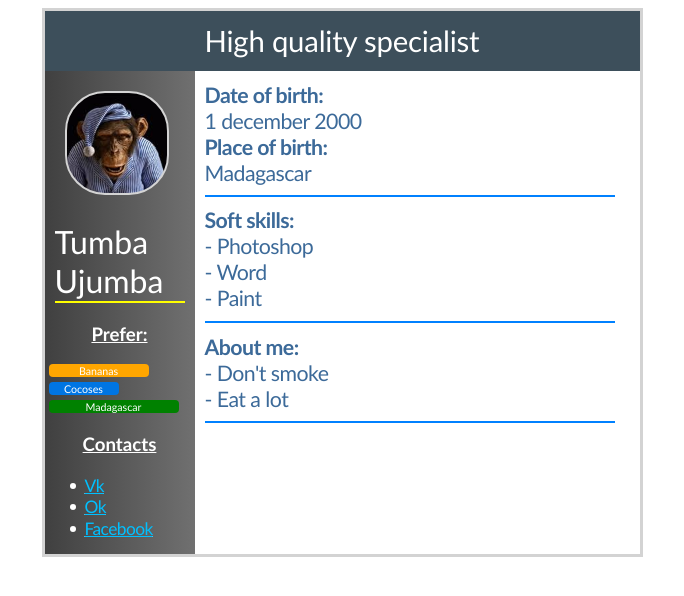
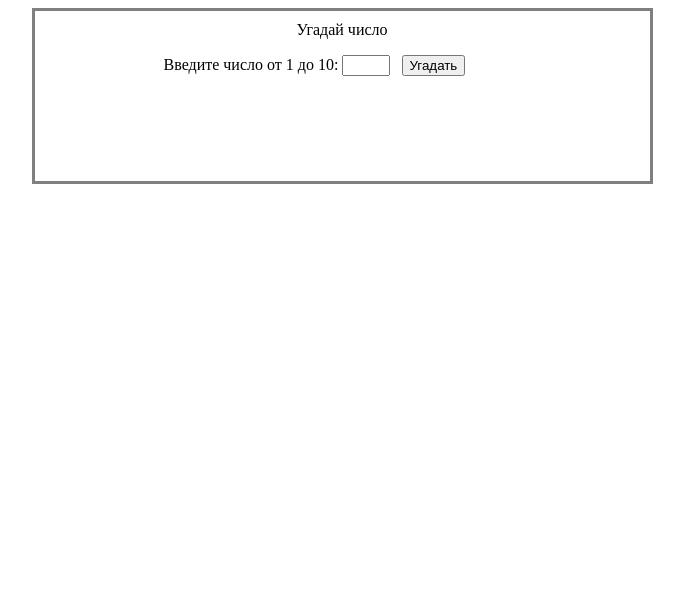
Before and after one commit to ozua/ozua.github.io, a plain HTML site: page index.html in a window 1280 px wide. Shown: the whole page, without its empty margins (298-982 px from the left). Drawn offline with Linux system fonts and the light colour scheme.

Commit message:
Update index.html

```diff
--- a/index.html
+++ b/index.html
@@ -1,188 +1,78 @@
 <!DOCTYPE html>
 <html>
 	<head>
-	<title>Professional Resume</title>
+		<title>Игра угадай число</title>
+			<script type="text/javascript" defer>
+
+				var num = Math.floor((10*Math.random()) + 1);
+				console.log(num);
+				var count = 9;
+
+
+				function main() {
+	 				if (count > 0){
+						var usernum = document.getElementById('inum').value;
+						var out = document.getElementById('out');
+
+						if (usernum == num) {
+							alert ('Ура вы угадали! Игра будет перезагружена.') (location.reload());
+						}
+						else if (usernum > num) {
+							out.innerHTML = 'Ваше число больше';
+						}
+						else {
+							out.innerHTML = 'Ваше число меньше';
+						}
+						document.getElementById('count').innerHTML = 'Осталось попыток: ' + count + ' из 10';
+						count = count - 1;
+					}
+					else {
+						alert ('Game over! Игра будет перезагружена. Число было: ' + num) (location.reload());
+					}
+				}
+			</script>
 			<style>
 				#main {
+					padding: 10px;
+					border: 3px solid grey;
 					width: 595px;
-            		height: 543px;
-            		padding: 3px;
-            		background: #D3D3D3;
+            		height: 150px;
             		margin: auto;
-            		color: #FFF;
-            		font-family: Calibri;
             	}
-        	#header {
-            		letter-spacing: -0.20px;
-            		height: 48px;
-            		background-color: #3D4F5B;
-            		text-align: center;
-            		font-size: 22pt;
-            		padding-top: 12px;
+				#input {
+					float: left;
+					margin-left: 20%;
 				}
-        	#right {
-			padding-top: 112px;
-			margin-left: 160px;
-        		font-size: 16pt;
-			letter-spacing: -0.55px;
-			color: #3C6A99;
+				#inum {
+					width: 40px;
 				}
-        	#left {
-        		width: 130px;
+				#button {
+			 		margin-top: 2.65%;
+			 		margin-left: 60%;
 			 	}
-   		#back {
-   			height: 543px;
-			background-color: #FFF;
+			 	#info {
+			 		margin-top: 5%;
 			 	}
-		#leftBack {
-			float: left;
-			width: 150px;
-            		height: 483px;
-            		background: linear-gradient(to right, #404040, #707070);
+			 	.info {
+			 		margin-left: 41%;
 				}
-		#photo {
-			position: relative;
-			top: 20px;
-			left: 20px;
-			border: 2px solid #D4D4D4;
-			border-radius: 40px;
-			width: 100px;
-            		height: 100px;
-			background-image: url('../images.jpg');
-			/*url(/https://encrypted-tbn0.gstatic.com/images?q=tbn:ANd9GcQkhB4xFAlIU6TUpXFwYT9-SJnEb4S3OWFuATNsw92VeYxXNt0C)*/;
-			background-size: contain;
-		}
-		#name {
-            		height: 35px;
-            		text-align: left;
-            		word-wrap: break-word;
-            		font-size: 24pt;
-            		padding-top: 15px;
-            		padding-left: 10px;
-        	}
-        	#nameLine {
-            		position: relative;
-            		left: 10px;
-            		padding-top: 76px;
-            		border-bottom: 2px solid #FFFF00;
-        	}
-        	.positions {
-           		height: 20px;
-            		padding-top: 20px;
-            		padding-left: 20px;
-            		text-align: center;
-        	}
-        	.bar1 {
-			top: 23px;
-			width: 100px;
-            		background-color: #FFA600;
-        	}
-        	.bar2 {
-			top: 30px;
-			width: 70px;
-            		background-color: #0075E3;
-        	}
-        	.bar3 {
-			top: 37px;
-			background-color: #008100;
-        	}
-        	.bars {
-        		position: relative;
-			left: 4px;
-			border-radius: 4px;
-            		height: 13px;
-            		font-size: 8pt;
-            		text-align: center;
-            		margin-top: -2px;
-        	}
-        	.hrefHeader {
-        		padding-top: 3px;
-        		padding-left: 4px;
-        		line-height: 1.15;
-        		letter-spacing: -0.55px;
-        	}
-        	.underline {
-        		font-size: 14pt;
-            		font-weight: bold;
-            		text-decoration: underline;
-        	}
-        	.contacts {
-            		padding-top: 57px;
-        	}
-        	.rightField1 {
-        		height: 113px;
-            		width: 410px;
-            		margin-top: -101px;
-		}
-        	.rightField2 {
-            		height: 114px;
-			margin-top: 21px;
-		}
-		.rightField3 {
-            		height: 87px;
-            		margin-top: 11px;
-        	}
-        	.rightTextBorder {
-		    	border-bottom: 2px solid #0081FF;
-		}
-		.rightTextHeader {
-			font-weight: bold;
-		}
-		.rightText {
-			font-weight: lighter;
-		}
-        	a {
-        		margin: -4px;
-        		color: #00C0FF;
-        		font-size: 13pt;
-        		font-weight: normal;
-        		text-decoration: underline;
-        		letter-spacing: -0.55px;
-        	}
+
 			</style>
+
 	</head>
 	<body>
 		<div id="main">
-		<div id="back">
-			<div id="header">High quality specialist</div>
-			<div id="leftBack">
-				<div id="left">
-					<div id="photo"></div>
-					<div id="name"><p>Tumba Ujumba</p></div>
-			    		<div id="nameLine"></div>
-			    		<div class="positions underline">Prefer:</div>
-			    		<div class="bars bar1">Bananas</div>
-			    		<div class="bars bar2">Cocoses</div>
-			    		<div class="bars bar3">Madagascar</div>
-			    		<div class="positions contacts underline">Contacts</div>
-			    		<div class="underline hrefHeader">
-			    			<ul>
-			    				<li><a href="https://www.vk.com/">Vk</a></li>
-			    				<li><a href="https://www.ok.ru/">Ok</a></li>
-			    	    			<li><a href="https://www.facebook.com/">Facebook</a></li>
-			        		</ul>
+			<div align="center"> Угадай число </div>
+			<div id="input">
+			<p>Введите число от 1 до 10: <input type="text" id="inum" maxlength="2"> </p>
+
 			</div>
+			<div id="button">
+				 <button onclick="main()"> Угадать </button>
 			</div>
-			</div>
-			<div id="right">
-				<div class="rightField1 rightTextBorder">
-					<span class="rightTextHeader">Date of birth:<br></span>
-						<span class="rightText">1 december 2000</span><br>
-					<span class="rightTextHeader">Place of birth:<br></span>
-						<span class="rightText">Madagascar</span>
-					<div class="rightField2 rightTextBorder">
-						<span class="rightTextHeader">Soft skills:</span><br>
-							<span class="rightText">- Photoshop</span><br>
-							<span class="rightText">- Word</span><br>
-							<span class="rightText">- Paint</span>
-				    	</div>
-					<div class="rightField3 rightTextBorder">
-						<span class="rightTextHeader">About me:</span><br>
-							<span class="rightText">- Don't smoke</span><br>
-							<span class="rightText">- Eat a lot</span>
-					</div>
-				</div>
-			</div>
+			<div id="info">
+				<p class="info" id="out"> </p>
+				<p class="info" id="count"> </p>
 			</div>
 		</div>
 	</body>
```
Lines whose indentation alone changed are shown as unchanged.
